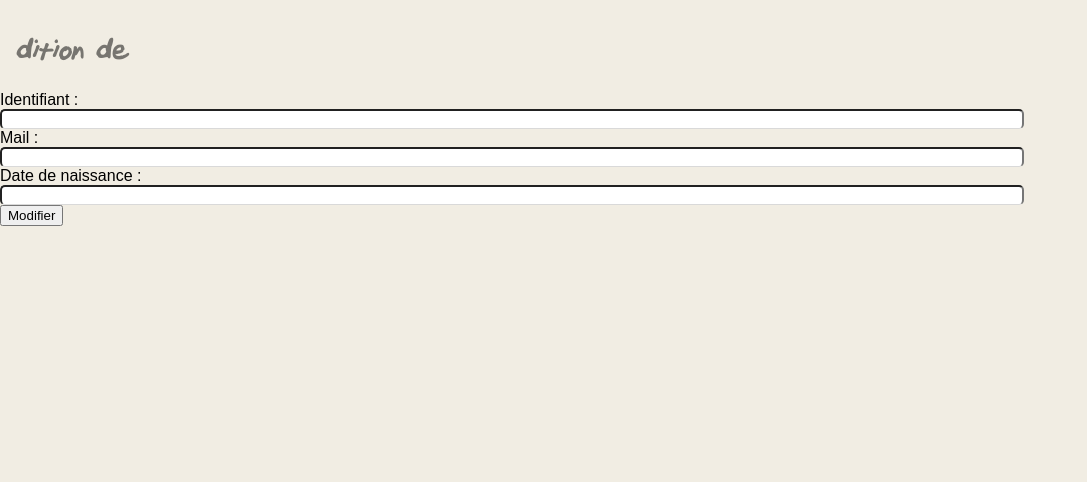
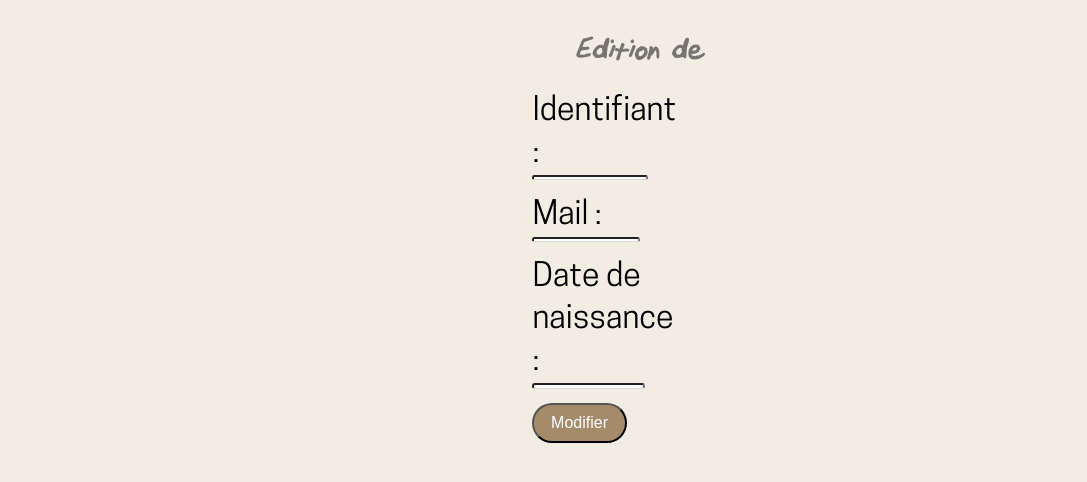
Before and after one commit to Rob1Sim/AgeOfChampagne, a Symfony app: template templates/profil/update.html.twig in a window 1280 px wide. Shown: the part 115-597 px from the top of the page, without its empty margins (0-1087 px from the left). Run offline with Twig, Linux system fonts and the light colour scheme; the template is opened without the code that fills it, so the values that code supplies are empty; form fields are guessed from the names that the template uses; some libraries are stand-ins or nearby versions; some web fonts are replaced.

Commit message:
mise en place de la page update, bouton send pour formulaires twig

```diff
--- a/public/style.css
+++ b/public/style.css
@@ -840,3 +814,52 @@ button{
 
     }
 }
+.ProfilTypoTitre{
+    font-size: 150%;
+    font-family: "handwritting", sans-serif;
+    font-weight: lighter;
+    display:flex;
+    width: 63%;
+    margin-left: 3%;
+    flex-flow: column;
+}
+.ecriture_avenirProfil{
+    display:flex;
+    margin-left: 4%;
+    align-self: self-start;
+    font-family: 'gothamextra_light', sans-serif;
+    flex-direction: column;
+    width:80%;
+    text-decoration: none;
+    font-size: 200%;
+}
+.btn_btn-lg_btn-primaryProfil{
+    background-color: #a68b6a;
+    font-size: 100%;
+    color:white;text-decoration: none;
+    border-radius: 22px;
+    width: 25%;
+    text-align: center;
+    height: 25%;
+}
+.btn_btn-lg_btn-primaryProfilUpdate{
+    background-color: #a68b6a;
+    font-size: 100%;
+    margin-left: 10%;
+    color:white;
+    text-decoration: none;
+    border-radius: 22px;
+    width: 35%;
+    text-align: center;
+    height: 12%;
+}.btn_btn-lg_btn-primaryRegister{
+     background-color: #a68b6a;
+     font-size: 100%;
+     margin-left: 10%;
+     color:white;
+     text-decoration: none;
+     border-radius: 22px;
+     width: 35%;
+     text-align: center;
+     height: 9%;
+ }
--- a/templates/profil/index.html.twig
+++ b/templates/profil/index.html.twig
@@ -4,14 +4,14 @@
 
 {% block body %}
 
-    <div class="ProfilTypoTitre"><h1>{{ compte.getLogin() }}</h1></div>
+    <div class="flex"><div class="ProfilTypoTitre"><h1>{{ compte.getLogin() }}</h1></div>
 
         <div class="ecriture_avenirProfil"><br>
         <dt>Login : {{ compte.getLogin() }}</dt>
         <dt>Email : {{ compte.getEmail() }}</dt>
         <dt>Date de naissance : {{ compte.getDateNaiss().format('d-m-y') }}</dt></br>
         <a class="btn_btn-lg_btn-primaryProfil" href="{{ path('app_profil_update',{'id': app.user.id}) }}">Modifier</a>
-    </dl></div>
+    </dl></div></div>
 
 
 {% endblock %}
--- a/templates/profil/update.html.twig
+++ b/templates/profil/update.html.twig
@@ -4,13 +4,13 @@
 
 {% block body %}
 
-    <h1>Édition de {{ compte.getLogin() }}</h1>
+    <div class="formu"><h1>Edition de {{ compte.getLogin() }}</h1>
 
     {{ form_start(form) }}
-        {{ form_row(form.login, {'label': 'Identifiant : '}) }}
-        {{ form_row(form.email, {'label': 'Mail : '}) }}
-        {{ form_row(form.date_naiss, {'label': 'Date de naissance : '}) }}
-        <button type="submit" class="btn btn-success">Modifier</button>
-    {{ form_end(form) }}
+        <div class="ecriture_avenir">{{ form_row(form.login, {'label': 'Identifiant : '}) }}</div>
+        <div class="ecriture_avenir">{{ form_row(form.email, {'label': 'Mail : '}) }}</div>
+        <div class="ecriture_avenir">{{ form_row(form.date_naiss, {'label': 'Date de naissance : '}) }}</div>
+        <button type="submit" class="btn_btn-lg_btn-primaryProfilUpdate">Modifier</button>
+    {{ form_end(form) }}</div>
 
 {% endblock %}
```
Also changed, not shown: other parts of public/style.css (+2 -28 lines), templates/registration/register.html.twig (+7 -7 lines).
